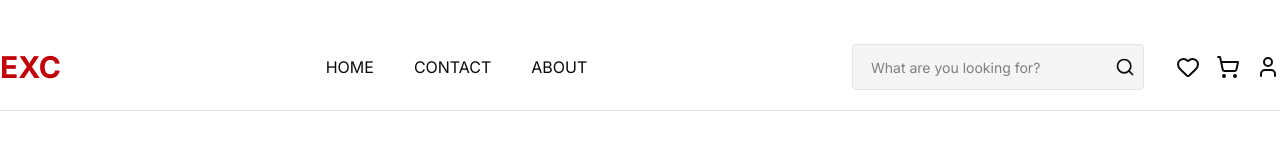
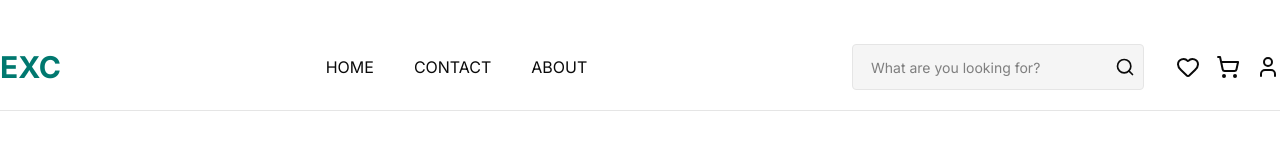
Before and after one commit to durim-dev/exclusive-shopify-store, a Next.js app: page / in a window 1280 px wide. Shown: the top 160 px of the page. Built offline with nearby package versions, Linux system fonts and the light colour scheme.

Commit message:
feat: initial commit

```diff
--- a/app/contact/page.tsx
+++ b/app/contact/page.tsx
@@ -1,8 +1,45 @@
+import { Input } from "@/components/ui/input";
+import { Mail, MapPin, Phone } from "lucide-react";
+
 export default function ContactPage() {
   return (
-    <div className="flex min-h-screen items-center justify-center ">
-      <main className="flex min-h-screen w-full max-w-3xl flex-col items-center justify-between py-32 px-16 bg-white dark:bg-black sm:items-start">
-        <h1 className="text-8xl">Contact Page</h1>
+    <div className="flex min-h-screen items-center justify-center">
+      <main className="flex min-h-screen w-full flex-col items-center py-32 gap-20 bg-white dark:bg-black sm:items-start">
+        <div className="space-y-4 w-full text-center">
+          <h1 className="text-5xl">How Can We Help?</h1>
+          <p className="text-zinc-500">
+            Have a question or need assistance? Contact us and let's find a
+            solution together!
+          </p>
+        </div>
+
+        <div className="flex gap-6 border p-6 rounded-lg">
+          <div className="flex flex-col gap-4 bg-primary text-white p-8 rounded-lg">
+            <p>Contact Information</p>
+            <p>Fill out our form and we will contact you within 24 hours.</p>
+            <div className="flex gap-2 items-center">
+              <Phone /> +8801611112222
+            </div>
+            <div className="flex gap-2 items-center">
+              <Mail /> customer@exclusive.com
+            </div>
+            <div className="flex gap-2 items-center">
+              <MapPin /> 111 Bijoy sarani, Dhaka, DH 1515, Bangladesh.
+            </div>
+          </div>
+
+          <div className="flex flex-col space-y-5">
+            <div className="flex flex-col gap-2">
+              <label htmlFor="name">Name</label>
+              <Input type="text" placeholder="Enter your name here" />
+            </div>
+
+            <div>
+              <label htmlFor="email">Email</label>
+              <input type="email" placeholder="Enter your email here" />
+            </div>
+          </div>
+        </div>
       </main>
     </div>
   );
--- a/app/globals.css
+++ b/app/globals.css
@@ -52,8 +52,8 @@
   --card-foreground: oklch(0.145 0 0);
   --popover: oklch(1 0 0);
   --popover-foreground: oklch(0.145 0 0);
-  --primary: oklch(0.505 0.213 27.518);
-  --primary-foreground: oklch(0.971 0.013 17.38);
+  --primary: oklch(0.511 0.096 186.391);
+  --primary-foreground: oklch(0.984 0.014 180.72);
   --secondary: oklch(0.967 0.001 286.375);
   --secondary-foreground: oklch(0.21 0.006 285.885);
   --muted: oklch(0.97 0 0);
@@ -64,16 +64,16 @@
   --border: oklch(0.922 0 0);
   --input: oklch(0.922 0 0);
   --ring: oklch(0.708 0 0);
-  --chart-1: oklch(0.808 0.114 19.571);
-  --chart-2: oklch(0.637 0.237 25.331);
-  --chart-3: oklch(0.577 0.245 27.325);
-  --chart-4: oklch(0.505 0.213 27.518);
-  --chart-5: oklch(0.444 0.177 26.899);
+  --chart-1: oklch(0.855 0.138 181.071);
+  --chart-2: oklch(0.704 0.14 182.503);
+  --chart-3: oklch(0.6 0.118 184.704);
+  --chart-4: oklch(0.511 0.096 186.391);
+  --chart-5: oklch(0.437 0.078 188.216);
   --radius: 0.625rem;
   --sidebar: oklch(0.985 0 0);
   --sidebar-foreground: oklch(0.145 0 0);
-  --sidebar-primary: oklch(0.577 0.245 27.325);
-  --sidebar-primary-foreground: oklch(0.971 0.013 17.38);
+  --sidebar-primary: oklch(0.6 0.118 184.704);
+  --sidebar-primary-foreground: oklch(0.984 0.014 180.72);
   --sidebar-accent: oklch(0.97 0 0);
   --sidebar-accent-foreground: oklch(0.205 0 0);
   --sidebar-border: oklch(0.922 0 0);
@@ -89,8 +89,8 @@
   --card-foreground: oklch(0.985 0 0);
   --popover: oklch(0.205 0 0);
   --popover-foreground: oklch(0.985 0 0);
-  --primary: oklch(0.444 0.177 26.899);
-  --primary-foreground: oklch(0.971 0.013 17.38);
+  --primary: oklch(0.437 0.078 188.216);
+  --primary-foreground: oklch(0.984 0.014 180.72);
   --secondary: oklch(0.274 0.006 286.033);
   --secondary-foreground: oklch(0.985 0 0);
   --muted: oklch(0.269 0 0);
@@ -101,15 +101,15 @@
   --border: oklch(1 0 0 / 10%);
   --input: oklch(1 0 0 / 15%);
   --ring: oklch(0.556 0 0);
-  --chart-1: oklch(0.808 0.114 19.571);
-  --chart-2: oklch(0.637 0.237 25.331);
-  --chart-3: oklch(0.577 0.245 27.325);
-  --chart-4: oklch(0.505 0.213 27.518);
-  --chart-5: oklch(0.444 0.177 26.899);
+  --chart-1: oklch(0.855 0.138 181.071);
+  --chart-2: oklch(0.704 0.14 182.503);
+  --chart-3: oklch(0.6 0.118 184.704);
+  --chart-4: oklch(0.511 0.096 186.391);
+  --chart-5: oklch(0.437 0.078 188.216);
   --sidebar: oklch(0.205 0 0);
   --sidebar-foreground: oklch(0.985 0 0);
-  --sidebar-primary: oklch(0.637 0.237 25.331);
-  --sidebar-primary-foreground: oklch(0.971 0.013 17.38);
+  --sidebar-primary: oklch(0.704 0.14 182.503);
+  --sidebar-primary-foreground: oklch(0.277 0.046 192.524);
   --sidebar-accent: oklch(0.269 0 0);
   --sidebar-accent-foreground: oklch(0.985 0 0);
   --sidebar-border: oklch(1 0 0 / 10%);
--- a/components/ui/button.tsx
+++ b/components/ui/button.tsx
@@ -5,13 +5,13 @@ import { Slot } from "radix-ui"
 import { cn } from "@/lib/utils"
 
 const buttonVariants = cva(
-  "group/button inline-flex shrink-0 items-center justify-center rounded-lg border border-transparent bg-clip-padding text-sm font-medium whitespace-nowrap transition-all outline-none select-none focus-visible:border-ring focus-visible:ring-3 focus-visible:ring-ring/50 disabled:pointer-events-none disabled:opacity-50 aria-invalid:border-destructive aria-invalid:ring-3 aria-invalid:ring-destructive/20 dark:aria-invalid:border-destructive/50 dark:aria-invalid:ring-destructive/40 [&_svg]:pointer-events-none [&_svg]:shrink-0 [&_svg:not([class*='size-'])]:size-4",
+  "group/button inline-flex shrink-0 items-center justify-center rounded-md border border-transparent bg-clip-padding text-sm font-medium whitespace-nowrap transition-all outline-none select-none focus-visible:border-ring focus-visible:ring-3 focus-visible:ring-ring/50 disabled:pointer-events-none disabled:opacity-50 aria-invalid:border-destructive aria-invalid:ring-3 aria-invalid:ring-destructive/20 dark:aria-invalid:border-destructive/50 dark:aria-invalid:ring-destructive/40 [&_svg]:pointer-events-none [&_svg]:shrink-0 [&_svg:not([class*='size-'])]:size-4",
   {
     variants: {
       variant: {
-        default: "bg-primary text-primary-foreground [a]:hover:bg-primary/80",
+        default: "bg-primary text-primary-foreground hover:bg-primary/80",
         outline:
-          "border-border bg-background hover:bg-muted hover:text-foreground aria-expanded:bg-muted aria-expanded:text-foreground dark:border-input dark:bg-input/30 dark:hover:bg-input/50",
+          "border-border bg-background shadow-xs hover:bg-muted hover:text-foreground aria-expanded:bg-muted aria-expanded:text-foreground dark:border-input dark:bg-input/30 dark:hover:bg-input/50",
         secondary:
           "bg-secondary text-secondary-foreground hover:bg-secondary/80 aria-expanded:bg-secondary aria-expanded:text-secondary-foreground",
         ghost:
@@ -22,16 +22,16 @@ const buttonVariants = cva(
       },
       size: {
         default:
-          "h-8 gap-1.5 px-2.5 has-data-[icon=inline-end]:pr-2 has-data-[icon=inline-start]:pl-2",
-        xs: "h-6 gap-1 rounded-[min(var(--radius-md),10px)] px-2 text-xs in-data-[slot=button-group]:rounded-lg has-data-[icon=inline-end]:pr-1.5 has-data-[icon=inline-start]:pl-1.5 [&_svg:not([class*='size-'])]:size-3",
-        sm: "h-7 gap-1 rounded-[min(var(--radius-md),12px)] px-2.5 text-[0.8rem] in-data-[slot=button-group]:rounded-lg has-data-[icon=inline-end]:pr-1.5 has-data-[icon=inline-start]:pl-1.5 [&_svg:not([class*='size-'])]:size-3.5",
-        lg: "h-9 gap-1.5 px-2.5 has-data-[icon=inline-end]:pr-3 has-data-[icon=inline-start]:pl-3",
-        icon: "size-8",
+          "h-9 gap-1.5 px-2.5 in-data-[slot=button-group]:rounded-md has-data-[icon=inline-end]:pr-2 has-data-[icon=inline-start]:pl-2",
+        xs: "h-6 gap-1 rounded-[min(var(--radius-md),8px)] px-2 text-xs in-data-[slot=button-group]:rounded-md has-data-[icon=inline-end]:pr-1.5 has-data-[icon=inline-start]:pl-1.5 [&_svg:not([class*='size-'])]:size-3",
+        sm: "h-8 gap-1 rounded-[min(var(--radius-md),10px)] px-2.5 in-data-[slot=button-group]:rounded-md has-data-[icon=inline-end]:pr-1.5 has-data-[icon=inline-start]:pl-1.5",
+        lg: "h-10 gap-1.5 px-2.5 has-data-[icon=inline-end]:pr-3 has-data-[icon=inline-start]:pl-3",
+        icon: "size-9",
         "icon-xs":
-          "size-6 rounded-[min(var(--radius-md),10px)] in-data-[slot=button-group]:rounded-lg [&_svg:not([class*='size-'])]:size-3",
+          "size-6 rounded-[min(var(--radius-md),8px)] in-data-[slot=button-group]:rounded-md [&_svg:not([class*='size-'])]:size-3",
         "icon-sm":
-          "size-7 rounded-[min(var(--radius-md),12px)] in-data-[slot=button-group]:rounded-lg",
-        "icon-lg": "size-9",
+          "size-8 rounded-[min(var(--radius-md),10px)] in-data-[slot=button-group]:rounded-md",
+        "icon-lg": "size-10",
       },
     },
     defaultVariants: {
--- /dev/null
+++ b/components/ui/input.tsx
@@ -0,0 +1,19 @@
+import * as React from "react"
+
+import { cn } from "@/lib/utils"
+
+function Input({ className, type, ...props }: React.ComponentProps<"input">) {
+  return (
+    <input
+      type={type}
+      data-slot="input"
+      className={cn(
+        "h-9 w-full min-w-0 rounded-md border border-input bg-transparent px-2.5 py-1 text-base shadow-xs transition-[color,box-shadow] outline-none file:inline-flex file:h-7 file:border-0 file:bg-transparent file:text-sm file:font-medium file:text-foreground placeholder:text-muted-foreground focus-visible:border-ring focus-visible:ring-3 focus-visible:ring-ring/50 disabled:pointer-events-none disabled:cursor-not-allowed disabled:opacity-50 aria-invalid:border-destructive aria-invalid:ring-3 aria-invalid:ring-destructive/20 md:text-sm dark:bg-input/30 dark:aria-invalid:border-destructive/50 dark:aria-invalid:ring-destructive/40",
+        className
+      )}
+      {...props}
+    />
+  )
+}
+
+export { Input }
```
Also changed, not shown: components.json (deleted), 1 other file (tests, documents, lock files or other folders).
